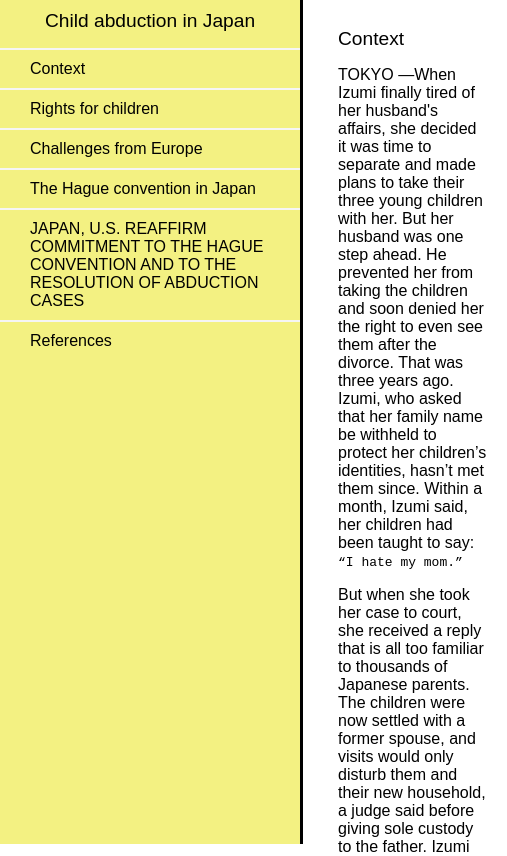
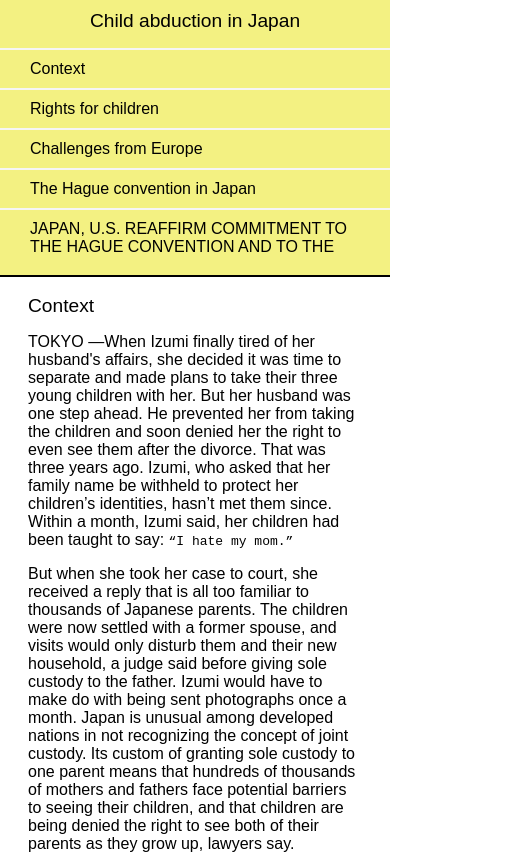
Before and after one commit to izantolpmoc/Technical-doc-page, a plain HTML site: page index.html in a window 390 px wide. Shown: the top 856 px of the page, 507 px wide, since content can reach past the window. Drawn offline with Linux system fonts and the light colour scheme.

Commit message:
Added a media query
I made the website responsive for mobile devices.

```diff
--- a/index.html
+++ b/index.html
@@ -29,6 +29,8 @@ body {
  #navbar ul {
      padding: 0;
      height: 90%;
+     overflow-y: auto;
+     overflow-x: hidden;
  }
 
 #navbar li{
@@ -38,6 +40,7 @@ body {
     width: 100%;
     border-top: 2px solid;
     border-color: whitesmoke;
+
 
 }
 
@@ -78,6 +81,40 @@ p {
     list-style: none;
 }
 
+@media (max-width:815px) {
+
+
+    #navbar {
+    background-color: rgb(243, 241, 130);
+    position: absolute;
+    top: 0;
+    padding: 0;
+    margin: 0;
+    width: 100%;
+    max-height: 275px;
+    border: none;
+    z-index: 1;
+    border-bottom: 2px solid;
+  }
+
+  #main-doc {
+    position: relative;
+    margin-left: 0px;
+    margin-top: 275px;
+  }
+
+  #navbar header{
+    text-align: center;
+    padding-top: 10px;
+    font-size: larger;
+}
+#navbar ul {
+     padding: 0;
+     height: 210px;
+     overflow-y: auto;
+     overflow-x: hidden;
+ }
+}
 
     </style>
 </head>
@@ -192,6 +229,7 @@ As a result of the consultations, both sides reaffirmed the following:
         <br>
         <a href="https://jp.usembassy.gov/japan-united-states-reaffirm-commitment-to-full-implementation-of-the-hague-convention-and-to-the-resolution-of-child-abduction-cases/" target="_blank">US Embassy</a>
    </li> </section>
+</main>
 
    <nav id="navbar">
        <header>Child abduction in Japan</header>
@@ -205,7 +243,7 @@ As a result of the consultations, both sides reaffirmed the following:
        <li><a class="nav-link" href="#References">References</a></li>
             </li></ul>
    </nav>
-</main>
+<script src="https://cdn.freecodecamp.org/testable-projects-fcc/v1/bundle.js"></script>
 
 </body>
 </html>
```
